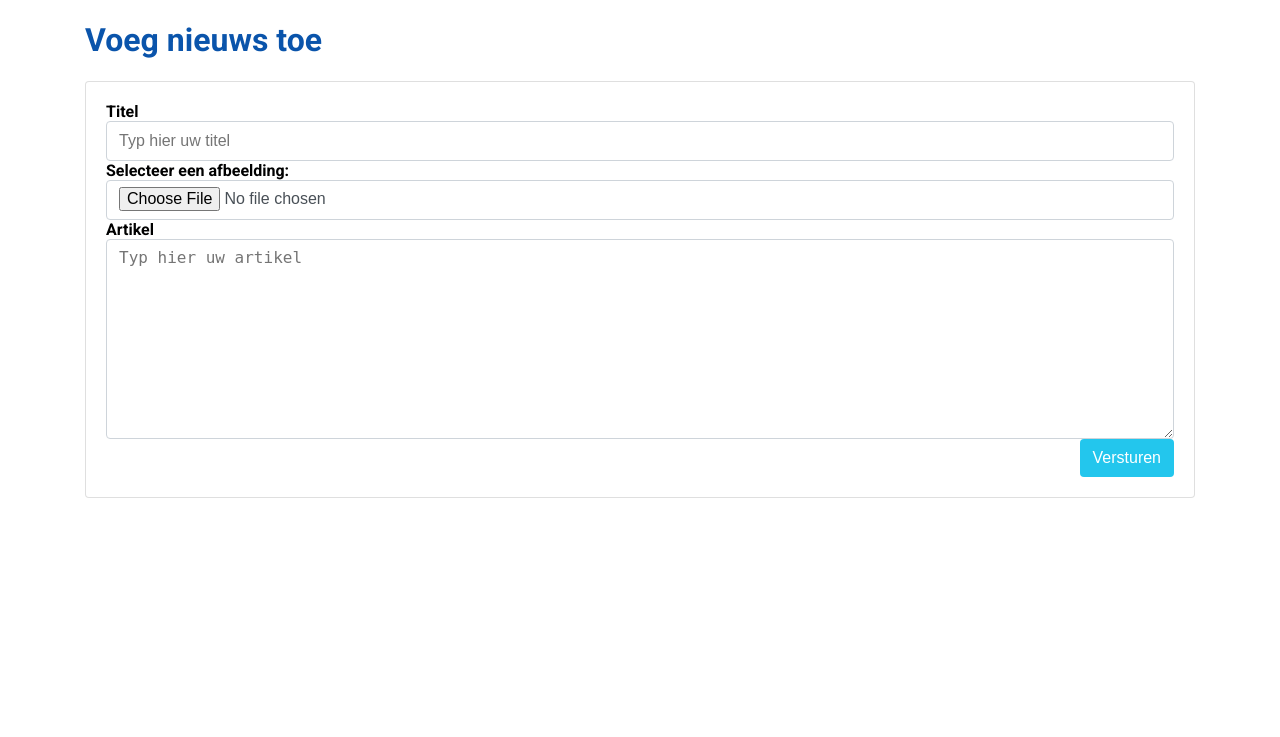
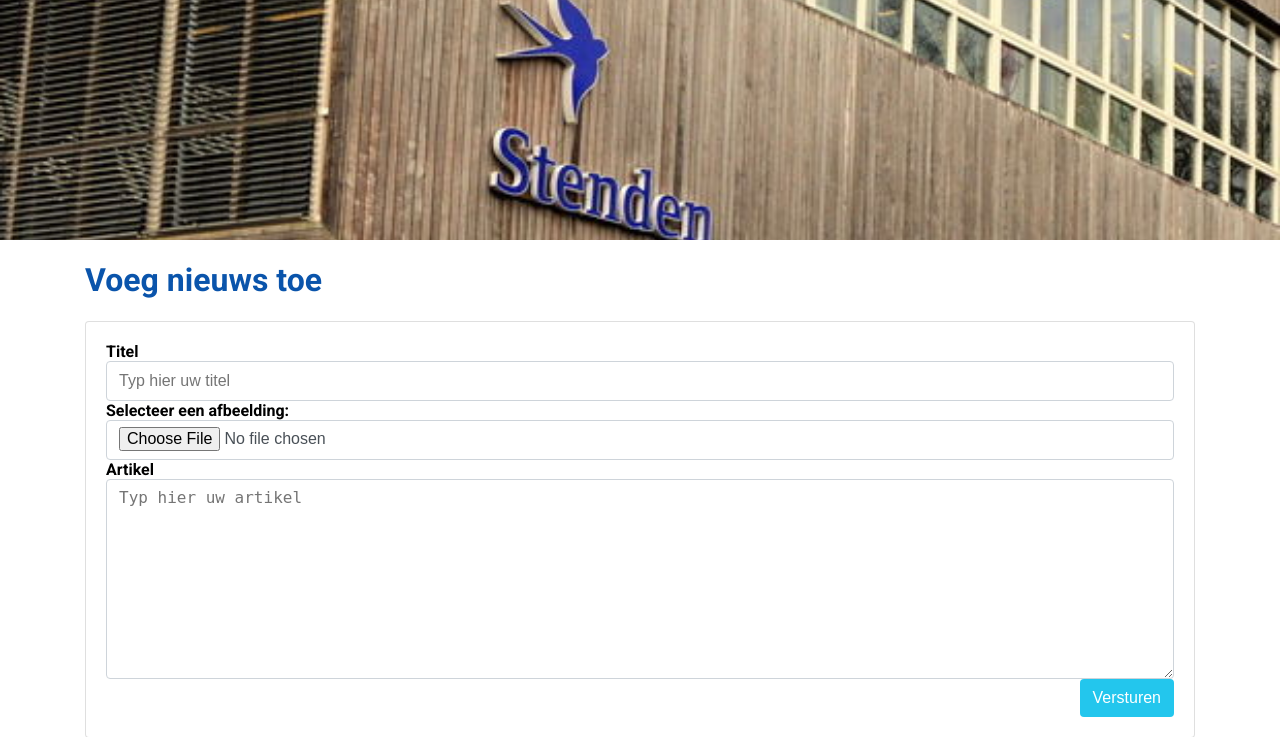
Before and after one commit to INF1-F/php_json, a PHP site: page /pages/add-news.php in a window 1280 px wide. Shown: the part 96-833 px from the top of the page. Before the commit the page ends 594 px from the top, so only its background shows below. Run offline with PHP 8.4, Linux system fonts and the light colour scheme.

Commit message:
Ik heb nog even iets in de header aangepast. Het plaatje staat er nu ook in.

```diff
--- a/components/header.php
+++ b/components/header.php
@@ -43,3 +43,6 @@
         </div>
     </div>
 </header>
+<div class="hero">
+
+</div>
```
